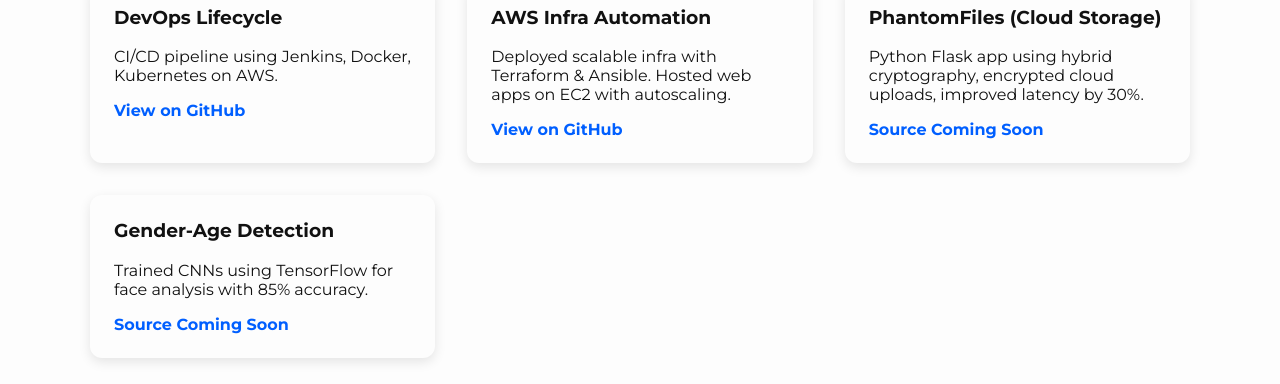
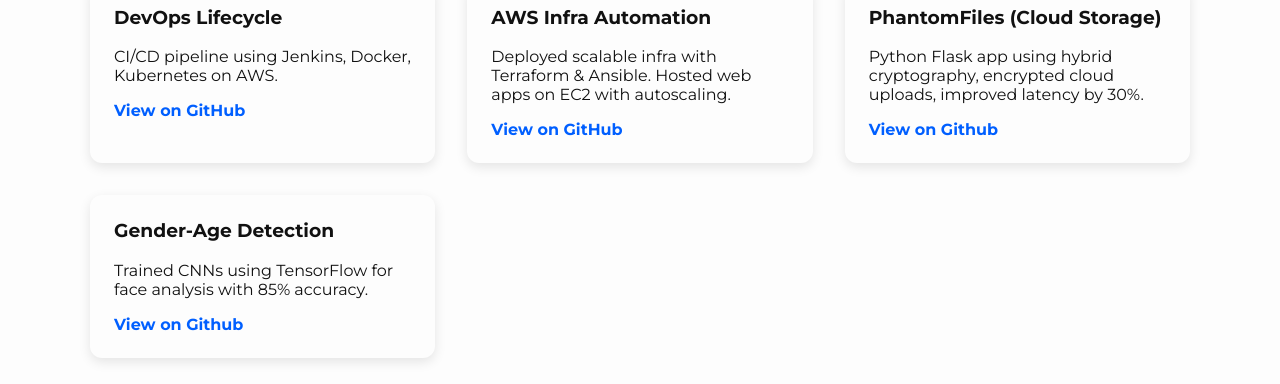
Before and after one commit to 8001Aditya/8001Aditya.github.io, a plain HTML site: page index.html in a window 1280 px wide. Shown: the part 2340-2724 px from the top of the page. Drawn offline with Linux system fonts and the light colour scheme.

Commit message:
Update index.html

```diff
--- a/index.html
+++ b/index.html
@@ -150,12 +150,12 @@
         <div class="card">
           <h3>PhantomFiles (Cloud Storage)</h3>
           <p>Python Flask app using hybrid cryptography, encrypted cloud uploads, improved latency by 30%.</p>
-          <a href="#" target="_blank">Source Coming Soon</a>
+          <a href="https://github.com/8001Aditya/phantomFiles" target="_blank">View on Github</a>
         </div>
         <div class="card">
           <h3>Gender-Age Detection</h3>
           <p>Trained CNNs using TensorFlow for face analysis with 85% accuracy.</p>
-          <a href="#" target="_blank">Source Coming Soon</a>
+          <a href="https://github.com/8001Aditya/Gender-Age-Detection" target="_blank">View on Github</a>
         </div>
       </div>
     </div>
```
